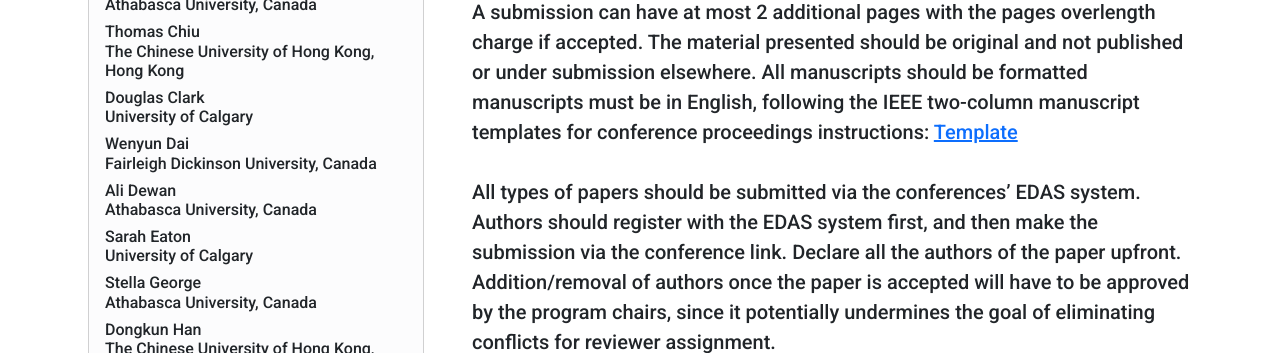
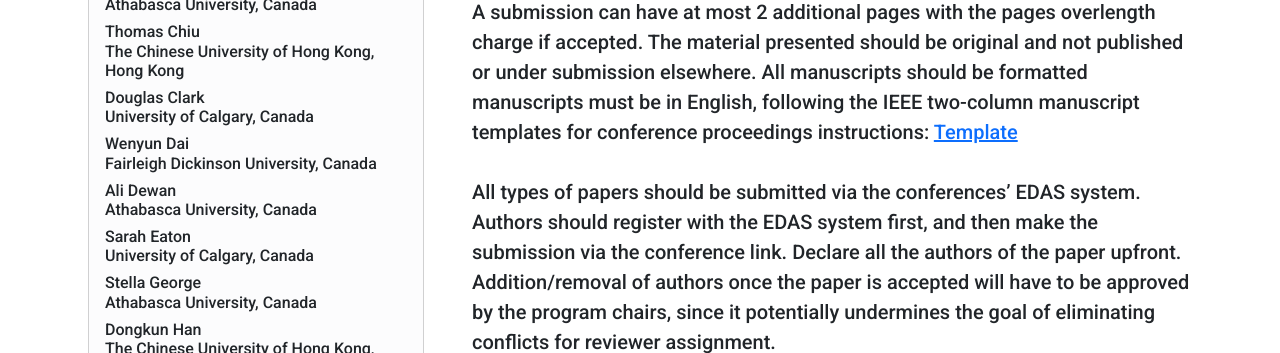
Before and after one commit to IEEE-SWC-2025/IEEE-SWC-2025.github.io, a Jekyll site: the page built from workshops/sega/index.html, in a window 1280 px wide and 900 px high, scrolled down 2032 px. Shown: the part 153-506 px from the top of the window. Built offline with Jekyll 4.4.1, drawn with Linux system fonts in a browser that asks for light colours.

Commit message:
SEGA TPC UCalgary country update.

```diff
--- a/workshops/sega/index.html
+++ b/workshops/sega/index.html
@@ -149,10 +149,10 @@ title: SEGA Workshop 2025
               <h5 class="fs-6">Jamal Alsakran<br />Fairleigh Dickinson University, Canada<br /></h5>
               <h5 class="fs-6">Jason Bernard<br />Athabasca University, Canada<br /></h5>
               <h5 class="fs-6">Thomas Chiu<br />The Chinese University of Hong Kong, Hong Kong<br /></h5>
-              <h5 class="fs-6">Douglas Clark<br />University of Calgary<br /></h5>
+              <h5 class="fs-6">Douglas Clark<br />University of Calgary, Canada<br /></h5>
               <h5 class="fs-6">Wenyun Dai <br />Fairleigh Dickinson University, Canada<br /></h5>
               <h5 class="fs-6">Ali Dewan<br />Athabasca University, Canada<br /></h5>
-              <h5 class="fs-6">Sarah Eaton<br />University of Calgary<br /></h5>
+              <h5 class="fs-6">Sarah Eaton<br />University of Calgary, Canada<br /></h5>
               <h5 class="fs-6">Stella George<br />Athabasca University, Canada<br /></h5>
               <h5 class="fs-6">Dongkun Han<br />The Chinese University of Hong Kong, Hong Kong<br /></h5>
               <h5 class="fs-6">Bob Heller<br />Athabasca University, Canada<br /></h5>
```
